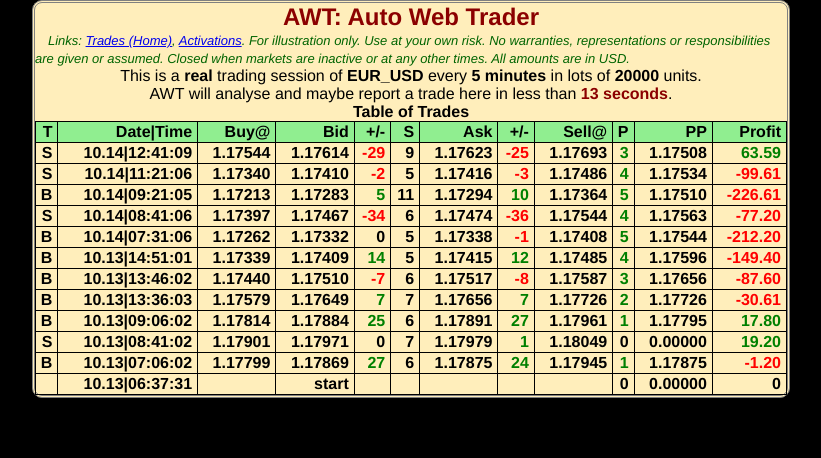
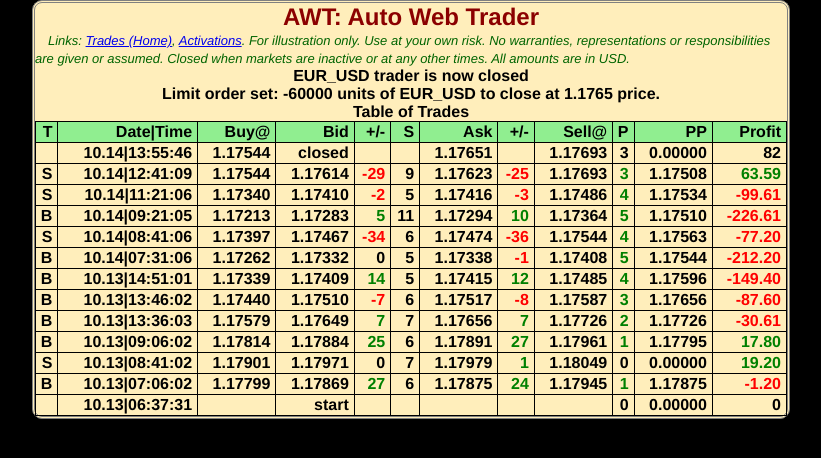
Before and after one commit to liborty/awt-web, a plain HTML site: page index.html in a window 1280 px wide. Shown: the whole page, without its empty margins (229-1050 px from the left). Drawn offline with Linux system fonts and the light colour scheme.

Commit message:
"Wednesday, 14 Oct 13:55:46 UTC"

```diff
--- a/index.html
+++ b/index.html
@@ -19,7 +19,7 @@
 No warranties, representations or responsibilities are given or assumed.
 Closed when markets are inactive or at any other times.
 All amounts are in USD.</span>
-<span id=center>This is a <strong>real</strong> trading session of <strong>EUR_USD</strong> every <strong>5 minutes</strong> in lots of <strong>20000</strong> units.</span><span id=center>AWT will analyse and maybe report a trade here in less than <span id='countdown'></span>.</span><table><caption>Table of Trades</caption>
+<span id=center><strong>EUR_USD trader is now closed</strong></span><span id=center><strong>Limit order set: -60000 units of EUR_USD to close at 1.1765 price.</strong></span><table><caption>Table of Trades</caption>
 <tr>
 	<th tooltip='Trade: B=bought S=sold'>T</th>
     <th tooltip='UTC Timestamp'>Date|Time</th>
@@ -34,6 +34,7 @@ All amounts are in USD.</span>
 	<th tooltip='Mean unit price'>PP</th>
 	<th tooltip='Running Total'>Profit</th>
 </tr>
+<tr><td></td><td>10.14|13:55:46</td><td>1.17544</td><td>closed</td><td></td><td></td><td>1.17651</td><td></td><td>1.17693</td><td>3</td><td>0.00000</td><td>82</td></tr>
 <tr><td>S</td><td>10.14|12:41:09</td><td>1.17544</td><td>1.17614</td><td id=inred>-29</td><td>9</td><td>1.17623</td><td id=inred>-25</td><td>1.17693</td><td id=ingreen>3</td><td>1.17508</td><td id=ingreen>63.59</td></tr>
 <tr><td>S</td><td>10.14|11:21:06</td><td>1.17340</td><td>1.17410</td><td id=inred>-2</td><td>5</td><td>1.17416</td><td id=inred>-3</td><td>1.17486</td><td id=ingreen>4</td><td>1.17534</td><td id=inred>-99.61</td></tr>
 <tr><td>B</td><td>10.14|09:21:05</td><td>1.17213</td><td>1.17283</td><td id=ingreen>5</td><td>11</td><td>1.17294</td><td id=ingreen>10</td><td>1.17364</td><td id=ingreen>5</td><td>1.17510</td><td id=inred>-226.61</td></tr>
```
Also changed, not shown: prindex.html (+2 -1 lines).
